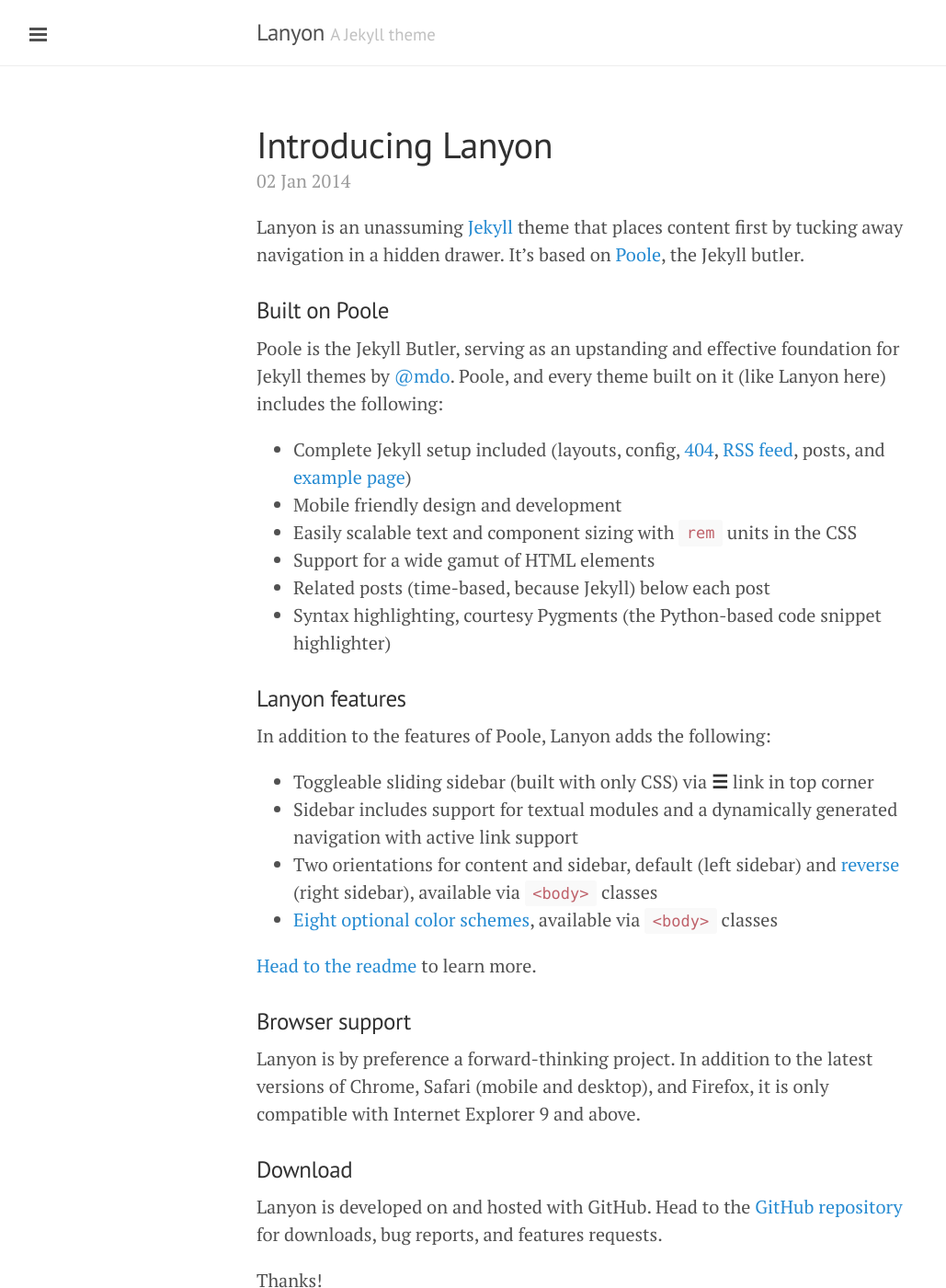
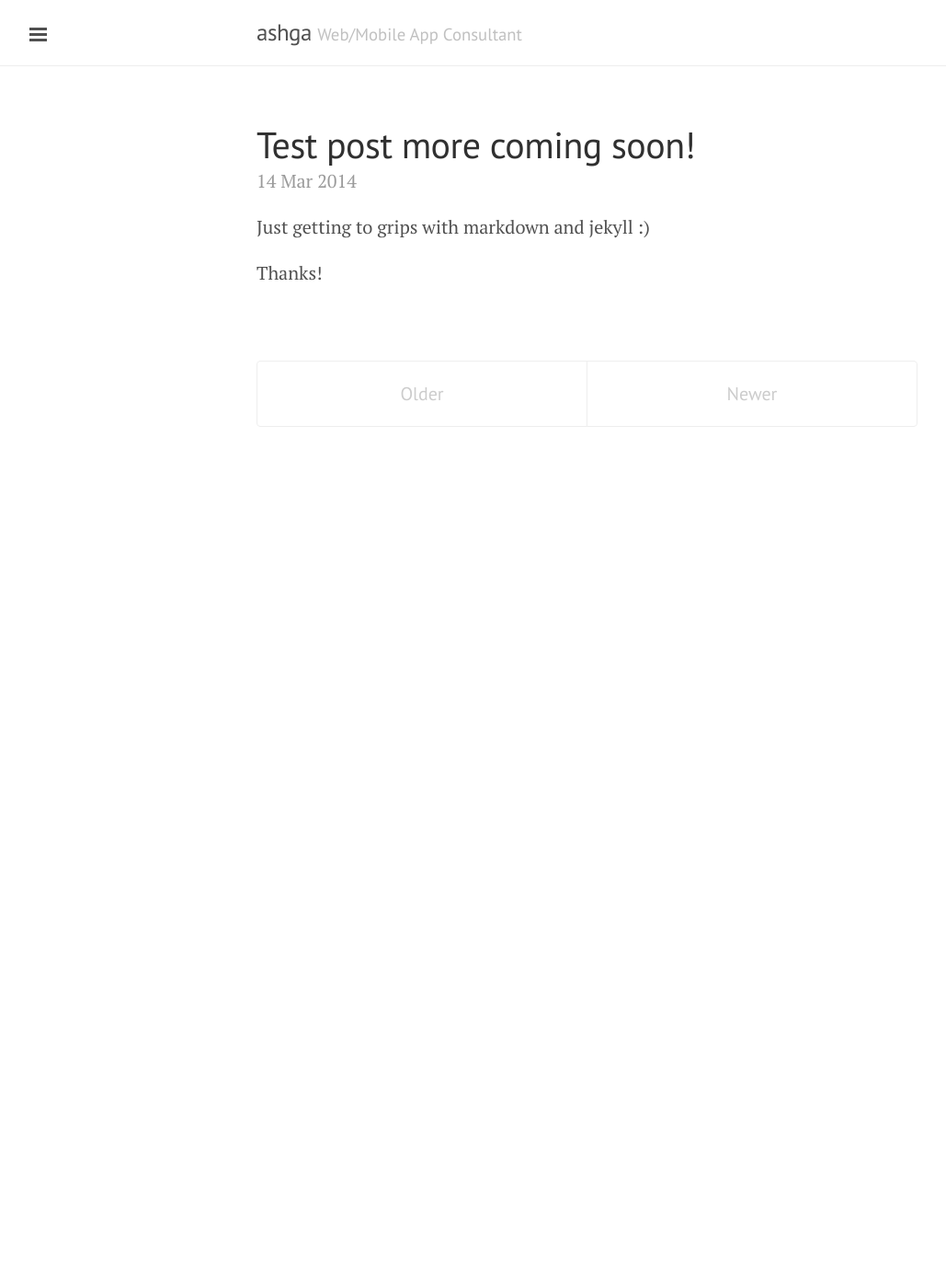
Before and after one commit to ashga/ashga.github.com, a Jekyll site: the page built from index.html, in a window 1280 px wide and 1400 px high. Shown: the whole window at 92% size, without its empty margins (1-1030 px from the left). Built offline with Jekyll 4.4.1, drawn with Linux system fonts in a browser that asks for light colours; Markdown is read by kramdown in place of the engine named in the settings; the list of posts is cut into pages by our own code; some of the changed text lies outside the part shown.

Commit message:
checking in changes

```diff
--- a/_config.yml
+++ b/_config.yml
@@ -6,14 +6,14 @@
 permalink:        pretty
 
 # Setup
-title:            Lanyon
-tagline:          'A Jekyll theme'
-description:      'A reserved <a href="http://jekyllrb.com" target="_blank">Jekyll</a> theme that places the utmost gravity on content with a hidden drawer. Made by <a href="https://twitter.com/mdo" target="_blank">@mdo</a>.'
-url:              http://lanyon.getpoole.com
+title:            ashga
+tagline:          'Web/Mobile App Consultant'
+description:      'A place where I am composing my thoughts and experiences in the form of a good old fashion blog :)'
+url:              http://ashga.github.io
 
 author:
   name:           'Mark Otto'
-  url:            https://twitter.com/mdo
+  url:            https://twitter.com/ashga
 
 paginate:         5
 
@@ -21,4 +21,4 @@
 version:          2.0.0
 
 github:
-  repo:           https://github.com/poole/lanyon
+  repo:           https://github.com/ashga/ashga.github.com
--- a/_posts/2013-12-31-whats-jekyll.md
+++ /dev/null
@@ -1,12 +0,0 @@
----
-layout: post
-title: What's Jekyll?
----
-
-[Jekyll](http://jekyllrb.com) is a static site generator, an open-source tool for creating simple yet powerful websites of all shapes and sizes. From [the project's readme](https://github.com/mojombo/jekyll/blob/master/README.markdown):
-
-  > Jekyll is a simple, blog aware, static site generator. It takes a template directory [...] and spits out a complete, static website suitable for serving with Apache or your favorite web server. This is also the engine behind GitHub Pages, which you can use to host your project’s page or blog right here from GitHub.
-
-It's an immensely useful tool and one we encourage you to use here with Hyde.
-
-Find out more by [visiting the project on GitHub](https://github.com/mojombo/jekyll).
--- a/_posts/2014-01-01-example-content.md
+++ /dev/null
@@ -1,122 +0,0 @@
----
-layout: post
-title: Example content
----
-
-
-<div class="message">
-  Howdy! This is an example blog post that shows several types of HTML content supported in this theme.
-</div>
-
-Cum sociis natoque penatibus et magnis <a href="#">dis parturient montes</a>, nascetur ridiculus mus. *Aenean eu leo quam.* Pellentesque ornare sem lacinia quam venenatis vestibulum. Sed posuere consectetur est at lobortis. Cras mattis consectetur purus sit amet fermentum.
-
-> Curabitur blandit tempus porttitor. Nullam quis risus eget urna mollis ornare vel eu leo. Nullam id dolor id nibh ultricies vehicula ut id elit.
-
-Etiam porta **sem malesuada magna** mollis euismod. Cras mattis consectetur purus sit amet fermentum. Aenean lacinia bibendum nulla sed consectetur.
-
-## Inline HTML elements
-
-HTML defines a long list of available inline tags, a complete list of which can be found on the [Mozilla Developer Network](https://developer.mozilla.org/en-US/docs/Web/HTML/Element).
-
-- **To bold text**, use `<strong>`.
-- *To italicize text*, use `<em>`.
-- Abbreviations, like <abbr title="HyperText Markup Langage">HTML</abbr> should use `<abbr>`, with an optional `title` attribute for the full phrase.
-- Citations, like <cite>&mdash; Mark otto</cite>, should use `<cite>`.
-- <del>Deleted</del> text should use `<del>` and <ins>inserted</ins> text should use `<ins>`.
-- Superscript <sup>text</sup> uses `<sup>` and subscript <sub>text</sub> uses `<sub>`.
-
-Most of these elements are styled by browsers with few modifications on our part.
-
-## Heading
-
-Vivamus sagittis lacus vel augue rutrum faucibus dolor auctor. Duis mollis, est non commodo luctus, nisi erat porttitor ligula, eget lacinia odio sem nec elit. Morbi leo risus, porta ac consectetur ac, vestibulum at eros.
-
-### Code
-
-Cum sociis natoque penatibus et magnis dis `code element` montes, nascetur ridiculus mus.
-
-{% highlight js %}
-// Example can be run directly in your JavaScript console
-
-// Create a function that takes two arguments and returns the sum of those arguments
-var adder = new Function("a", "b", "return a + b");
-
-// Call the function
-adder(2, 6);
-// > 8
-{% endhighlight %}
-
-Aenean lacinia bibendum nulla sed consectetur. Etiam porta sem malesuada magna mollis euismod. Fusce dapibus, tellus ac cursus commodo, tortor mauris condimentum nibh, ut fermentum massa.
-
-### Lists
-
-Cum sociis natoque penatibus et magnis dis parturient montes, nascetur ridiculus mus. Aenean lacinia bibendum nulla sed consectetur. Etiam porta sem malesuada magna mollis euismod. Fusce dapibus, tellus ac cursus commodo, tortor mauris condimentum nibh, ut fermentum massa justo sit amet risus.
-
-* Praesent commodo cursus magna, vel scelerisque nisl consectetur et.
-* Donec id elit non mi porta gravida at eget metus.
-* Nulla vitae elit libero, a pharetra augue.
-
-Donec ullamcorper nulla non metus auctor fringilla. Nulla vitae elit libero, a pharetra augue.
-
-1. Vestibulum id ligula porta felis euismod semper.
-2. Cum sociis natoque penatibus et magnis dis parturient montes, nascetur ridiculus mus.
-3. Maecenas sed diam eget risus varius blandit sit amet non magna.
-
-Cras mattis consectetur purus sit amet fermentum. Sed posuere consectetur est at lobortis.
-
-<dl>
-  <dt>HyperText Markup Language (HTML)</dt>
-  <dd>The language used to describe and define the content of a Web page</dd>
-
-  <dt>Cascading Style Sheets (CSS)</dt>
-  <dd>Used to describe the appearance of Web content</dd>
-
-  <dt>JavaScript (JS)</dt>
-  <dd>The programming language used to build advanced Web sites and applications</dd>
-</dl>
-
-Integer posuere erat a ante venenatis dapibus posuere velit aliquet. Morbi leo risus, porta ac consectetur ac, vestibulum at eros. Nullam quis risus eget urna mollis ornare vel eu leo.
-
-### Tables
-
-Aenean lacinia bibendum nulla sed consectetur. Lorem ipsum dolor sit amet, consectetur adipiscing elit.
-
-<table>
-  <thead>
-    <tr>
-      <th>Name</th>
-      <th>Upvotes</th>
-      <th>Downvotes</th>
-    </tr>
-  </thead>
-  <tfoot>
-    <tr>
-      <td>Totals</td>
-      <td>21</td>
-      <td>23</td>
-    </tr>
-  </tfoot>
-  <tbody>
-    <tr>
-      <td>Alice</td>
-      <td>10</td>
-      <td>11</td>
-    </tr>
-    <tr>
-      <td>Bob</td>
-      <td>4</td>
-      <td>3</td>
-    </tr>
-    <tr>
-      <td>Charlie</td>
-      <td>7</td>
-      <td>9</td>
-    </tr>
-  </tbody>
-</table>
-
-Nullam id dolor id nibh ultricies vehicula ut id elit. Sed posuere consectetur est at lobortis. Nullam quis risus eget urna mollis ornare vel eu leo.
-
------
-
-Want to see something else added? <a href="https://github.com/poole/poole/issues/new">Open an issue.</a>
--- a/_posts/2014-01-02-introducing-lanyon.md
+++ /dev/null
@@ -1,38 +0,0 @@
----
-layout: post
-title: Introducing Lanyon
----
-
-Lanyon is an unassuming [Jekyll](http://jekyllrb.com) theme that places content first by tucking away navigation in a hidden drawer. It's based on [Poole](http://getpoole.com), the Jekyll butler.
-
-### Built on Poole
-
-Poole is the Jekyll Butler, serving as an upstanding and effective foundation for Jekyll themes by [@mdo](https://twitter.com/mdo). Poole, and every theme built on it (like Lanyon here) includes the following:
-
-* Complete Jekyll setup included (layouts, config, [404](/404), [RSS feed](/atom.xml), posts, and [example page](/about))
-* Mobile friendly design and development
-* Easily scalable text and component sizing with `rem` units in the CSS
-* Support for a wide gamut of HTML elements
-* Related posts (time-based, because Jekyll) below each post
-* Syntax highlighting, courtesy Pygments (the Python-based code snippet highlighter)
-
-### Lanyon features
-
-In addition to the features of Poole, Lanyon adds the following:
-
-* Toggleable sliding sidebar (built with only CSS) via **☰** link in top corner
-* Sidebar includes support for textual modules and a dynamically generated navigation with active link support
-* Two orientations for content and sidebar, default (left sidebar) and [reverse](https://github.com/poole/lanyon#reverse-layout) (right sidebar), available via `<body>` classes
-* [Eight optional color schemes](https://github.com/poole/lanyon#themes), available via `<body>` classes
-
-[Head to the readme](https://github.com/poole/lanyon#readme) to learn more.
-
-### Browser support
-
-Lanyon is by preference a forward-thinking project. In addition to the latest versions of Chrome, Safari (mobile and desktop), and Firefox, it is only compatible with Internet Explorer 9 and above.
-
-### Download
-
-Lanyon is developed on and hosted with GitHub. Head to the <a href="https://github.com/poole/lanyon">GitHub repository</a> for downloads, bug reports, and features requests.
-
-Thanks!
--- /dev/null
+++ b/_posts/2014-03-14-introducing-lanyon.md
@@ -0,0 +1,8 @@
+---
+layout: post
+title: Test post more coming soon!
+---
+
+Just getting to grips with markdown and jekyll :)
+
+Thanks!
```
Also changed, not shown: README.md.
